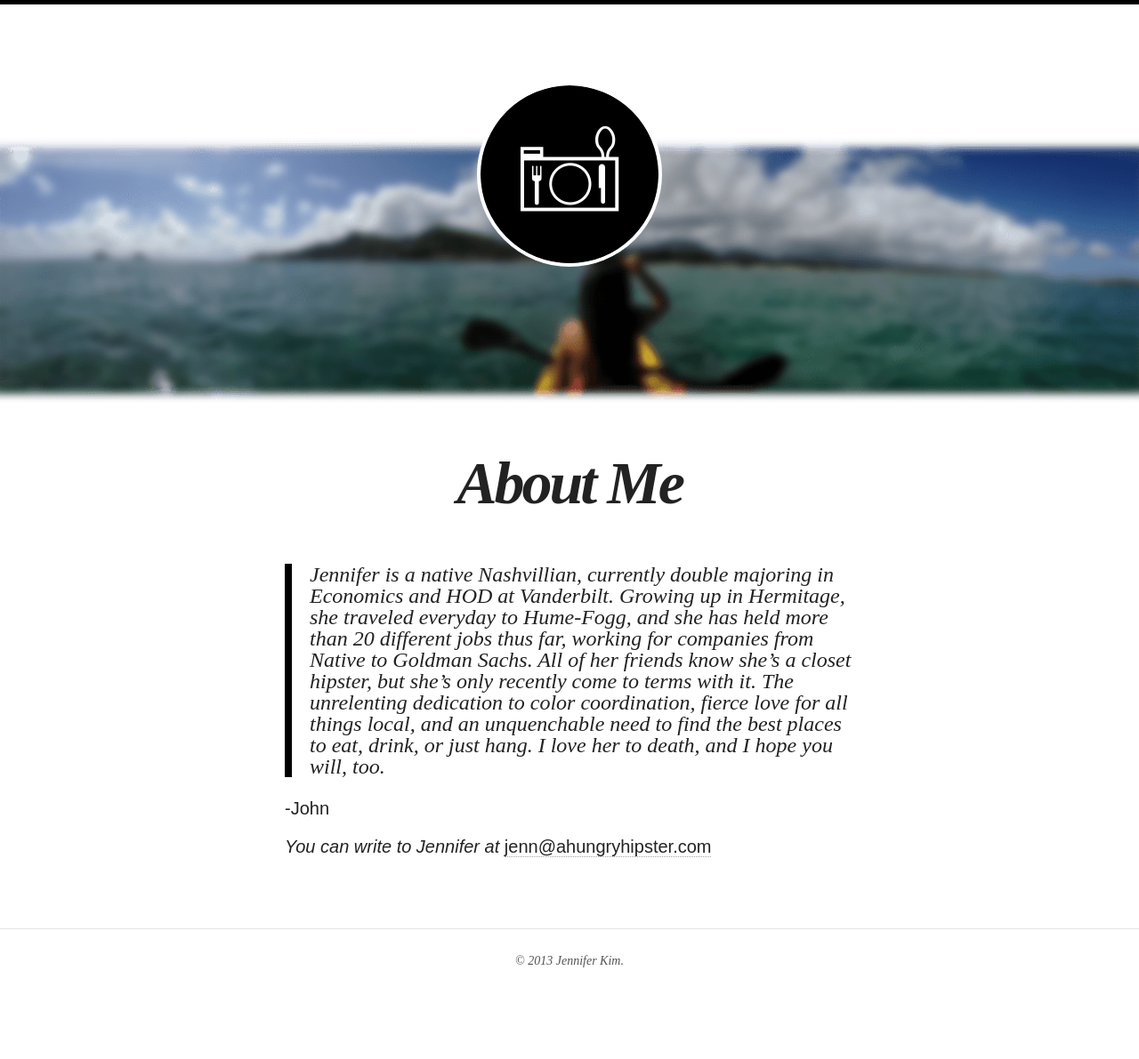
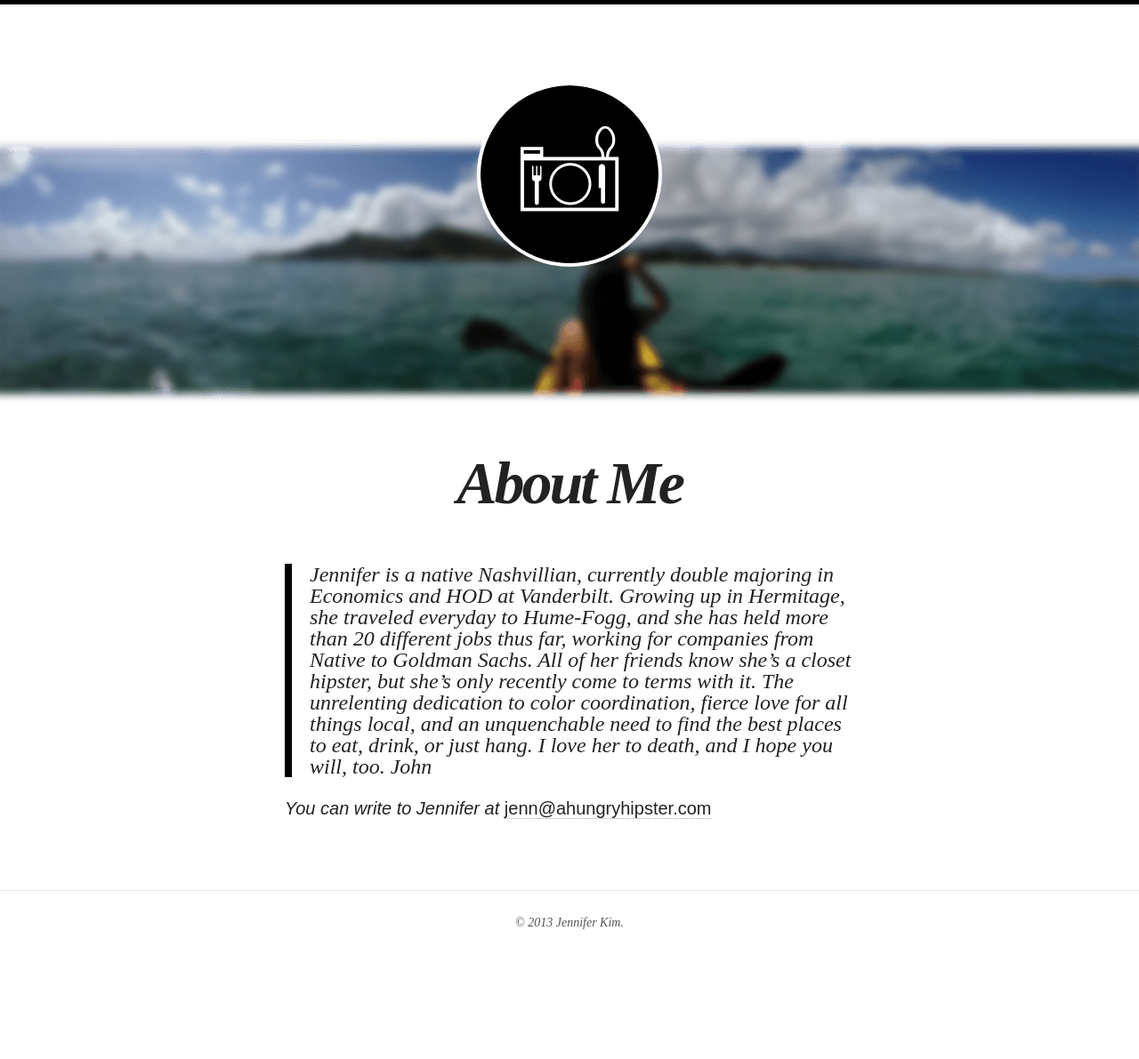
Before and after one commit to ahungryhipster/ahungryhipster.github.io, a Jekyll site: the page built from about.md, in a window 1280 px wide. Shown: the whole page at 89% size. Built offline with Jekyll 4.4.1, drawn with Linux system fonts in a browser that asks for light colours; nearby versions of some CDN libraries; after the commit the page ends 1148 px from its top, so only the background shows below that.

```diff
--- a/about.md
+++ b/about.md
@@ -8,7 +8,6 @@
 ---
 
 >Jennifer is a native Nashvillian, currently double majoring in Economics and HOD at Vanderbilt. Growing up in Hermitage, she traveled everyday to Hume-Fogg, and she has held more than 20 different jobs thus far, working for companies from Native to Goldman Sachs. All of her friends know she's a closet hipster, but she's only recently come to terms with it. The unrelenting dedication to color coordination, fierce love for all things local, and an unquenchable need to find the best places to eat, drink, or just hang. I love her to death, and I hope you will, too.
-
-\-John
+>John
 
 *You can write to Jennifer at* <a href="mailto:jenn@ahungryhipster.com?Subject=Hello!" target="_top">jenn@ahungryhipster.com</a>
```
